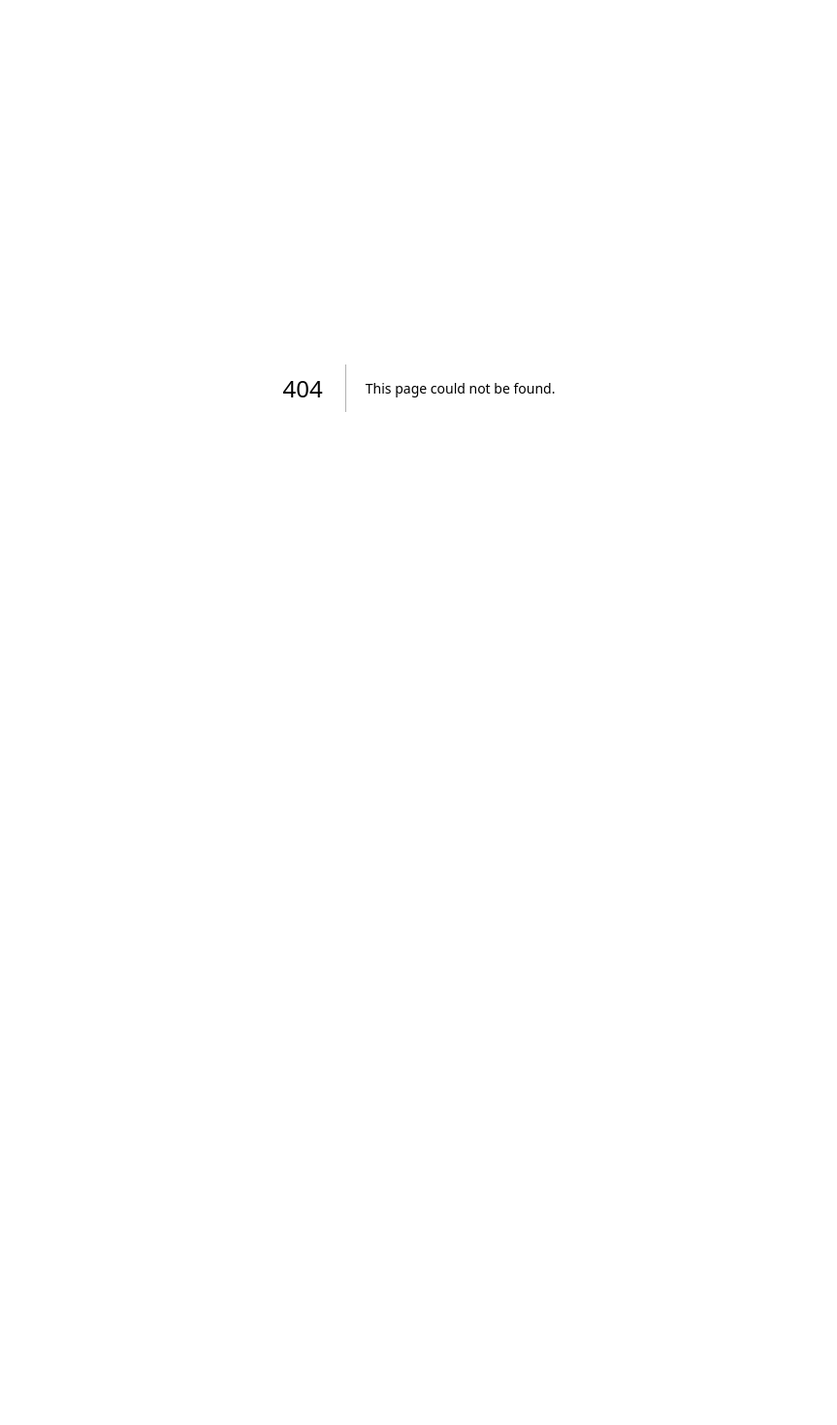
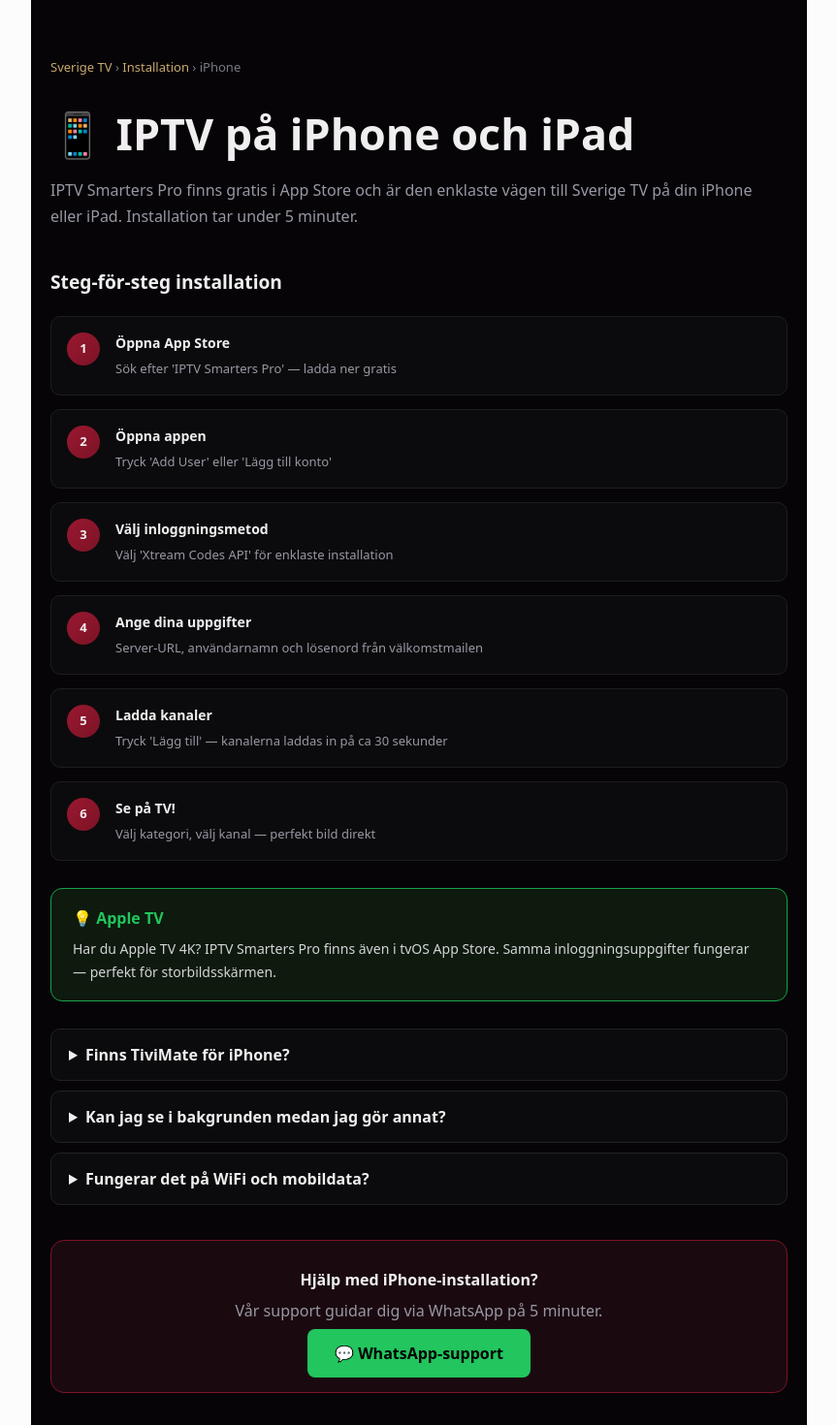
Before and after one commit to manzi21/sweden, a Next.js app: page /installation/iphone in a window 1280 px wide. Before the commit this address had no page. Shown: the top 1470 px of the page at 97% size, without its empty margins (208-1071 px from the left). Before the commit the page ends 800 px from the top, so only its background shows below. Built offline with nearby package versions, Linux system fonts and the light colour scheme.

Commit message:
Create page.tsx

```diff
--- /dev/null
+++ b/app/installation/iphone/page.tsx
@@ -0,0 +1,16 @@
+import type{Metadata}from"next";
+export const metadata:Metadata={title:"IPTV på iPhone och iPad — Installationsguide 2026 | Sverige TV",description:"Installera IPTV Smarters Pro på iPhone eller iPad. Steg-för-steg guide för iOS. Igång på 5 minuter med Sverige TV."};
+export default function Page(){return(<main style={{maxWidth:800,margin:"0 auto",padding:"60px 20px",color:"#f0eff0",fontFamily:"system-ui,sans-serif",background:"#060407",minHeight:"100vh"}}>
+<nav style={{marginBottom:24,fontSize:13,color:"#7a7a86"}}><a href="/" style={{color:"#c8a96e",textDecoration:"none"}}>Sverige TV</a> › <a href="/installation" style={{color:"#c8a96e",textDecoration:"none"}}>Installation</a> › iPhone</nav>
+<h1 style={{fontSize:"clamp(1.8rem,5vw,2.8rem)",fontWeight:900,marginBottom:12}}>📱 IPTV på iPhone och iPad</h1>
+<p style={{color:"#9898a4",marginBottom:40,lineHeight:1.7}}>IPTV Smarters Pro finns gratis i App Store och är den enklaste vägen till Sverige TV på din iPhone eller iPad. Installation tar under 5 minuter.</p>
+<h2 style={{fontSize:"1.2rem",fontWeight:800,margin:"0 0 20px"}}>Steg-för-steg installation</h2>
+{[["Öppna App Store","Sök efter 'IPTV Smarters Pro' — ladda ner gratis"],["Öppna appen","Tryck 'Add User' eller 'Lägg till konto'"],["Välj inloggningsmetod","Välj 'Xtream Codes API' för enklaste installation"],["Ange dina uppgifter","Server-URL, användarnamn och lösenord från välkomstmailen"],["Ladda kanaler","Tryck 'Lägg till' — kanalerna laddas in på ca 30 sekunder"],["Se på TV!","Välj kategori, välj kanal — perfekt bild direkt"]].map(([t,d],i)=>(<div key={i} style={{display:"flex",gap:16,marginBottom:14,background:"#0b0b0d",border:"1px solid #1e1e1e",borderRadius:10,padding:"16px"}}>
+<div style={{width:34,height:34,borderRadius:"50%",background:"linear-gradient(135deg,#9a1830,#7c1326)",display:"flex",alignItems:"center",justifyContent:"center",fontWeight:900,fontSize:13,flexShrink:0}}>{i+1}</div>
+<div><b style={{display:"block",marginBottom:3,fontSize:14}}>{t}</b><span style={{color:"#9898a4",fontSize:13}}>{d}</span></div></div>))}
+<div style={{background:"#0d1a0d",border:"1px solid #16a34a",borderRadius:12,padding:"18px 22px",margin:"28px 0"}}>
+<b style={{color:"#22c55e"}}>💡 Apple TV</b>
+<p style={{margin:"8px 0 0",color:"#d4d4d8",lineHeight:1.7,fontSize:14}}>Har du Apple TV 4K? IPTV Smarters Pro finns även i tvOS App Store. Samma inloggningsuppgifter fungerar — perfekt för storbildsskärmen.</p></div>
+{[["Finns TiviMate för iPhone?","Nej — TiviMate är exklusivt för Android. På iPhone är IPTV Smarters Pro det bästa alternativet."],["Kan jag se i bakgrunden medan jag gör annat?","Ja — iOS stöder bild-i-bild (PiP) så du kan se TV medan du använder andra appar."],["Fungerar det på WiFi och mobildata?","Ja, båda fungerar. 10 Mbps för HD, 25 Mbps för 4K. Mobildata fungerar bra om du har 4G/5G."]].map(([q,a],i)=>(<details key={i} style={{background:"#0b0b0d",border:"1px solid #222",borderRadius:10,marginBottom:10,padding:"14px 18px"}}><summary style={{fontWeight:700,cursor:"pointer"}}>{q}</summary><p style={{marginTop:10,color:"#d4d4d8",lineHeight:1.7,fontSize:14}}>{a}</p></details>))}
+<div style={{background:"#1a0a10",border:"1px solid #7c1326",borderRadius:14,padding:"28px",marginTop:36,textAlign:"center"}}><h3 style={{fontWeight:900,marginBottom:8}}>Hjälp med iPhone-installation?</h3><p style={{color:"#9898a4",marginBottom:20}}>Vår support guidar dig via WhatsApp på 5 minuter.</p><a href="https://wa.me/447307410512?text=Hej!+Jag+behöver+hjälp+med+IPTV+på+iPhone." target="_blank" rel="noreferrer" style={{background:"#22c55e",color:"#000",padding:"14px 28px",borderRadius:8,textDecoration:"none",fontWeight:800}}>💬 WhatsApp-support</a></div>
+</main>);}
```
